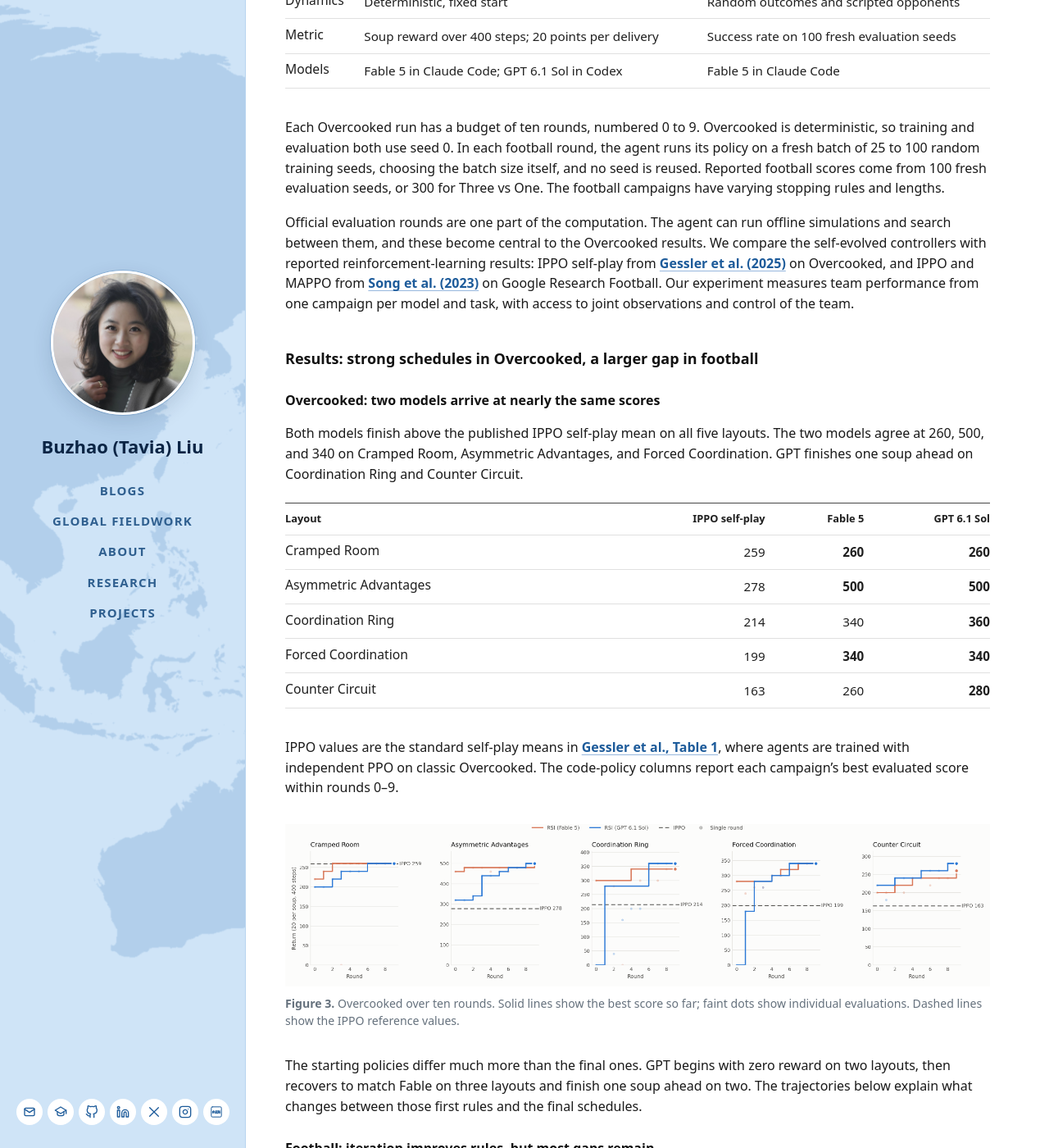
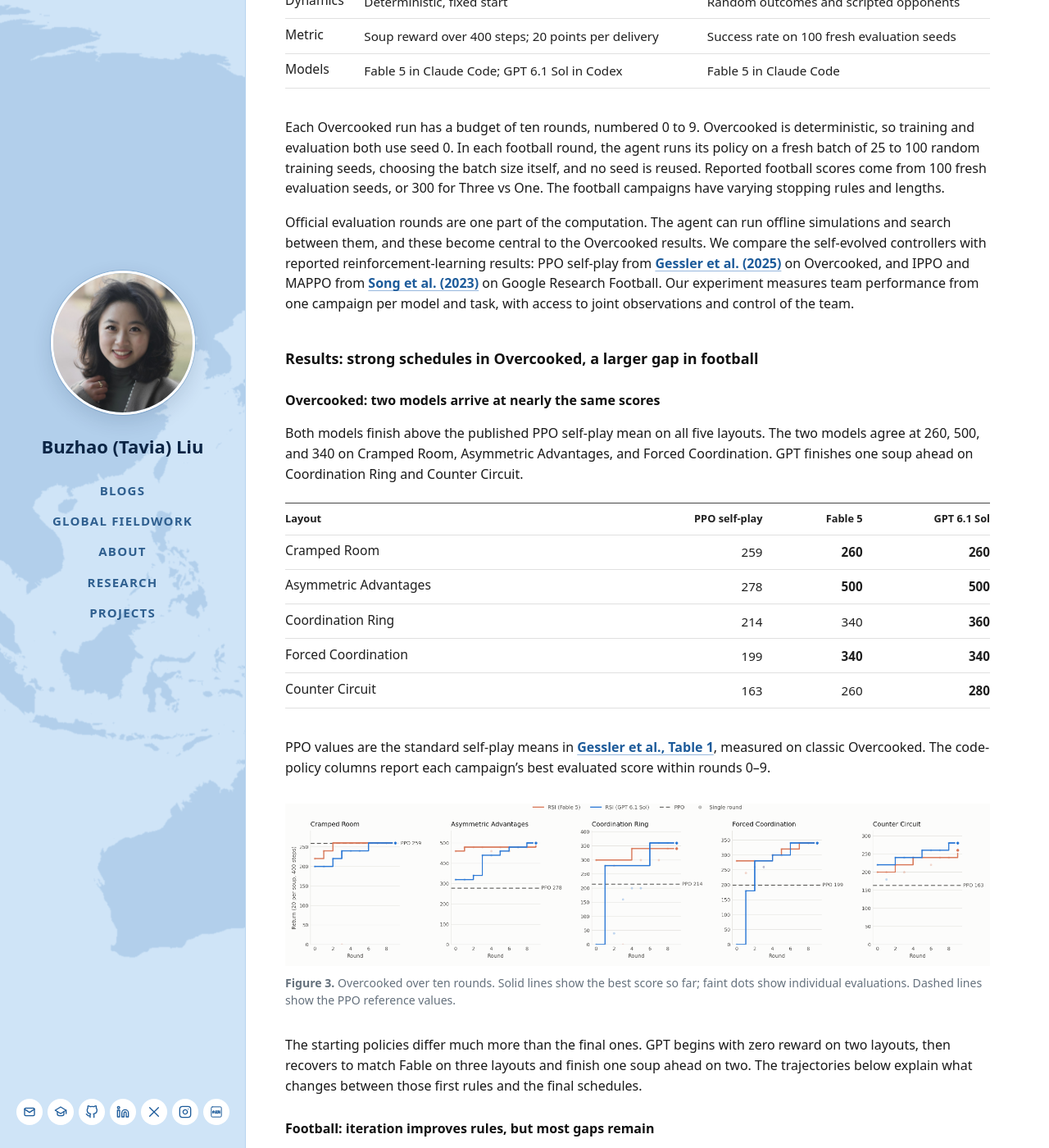
Before and after one commit to tavia-liu/tavia-liu.github.io, a Jekyll site: the page built from _posts/2026-10-31-self-improving-code-as-policies.md, in a window 1280 px wide and 1400 px high, scrolled down 1887 px. Shown: the whole window at 82% size. Built offline with Jekyll 4.4.1, drawn with Linux system fonts in a browser that asks for light colours; some of the changed text lies outside the part shown.

Commit message:
Overcooked baseline labeled PPO again

```diff
--- a/_posts/2026-10-31-self-improving-code-as-policies.md
+++ b/_posts/2026-10-31-self-improving-code-as-policies.md
@@ -33,7 +33,7 @@
   <figcaption style="margin-top: .65rem; color: #65717d; font-size: .88rem; line-height: 1.5;"><strong>Figure 1.</strong> Example tasks. Left: Overcooked Coordination Ring, where two chefs execute a joint schedule. Right: Google Research Football Counterattack Hard, where the team controller seeks an early shot. Both clips are selected successful rollouts of LLM-written policies.</figcaption>
 </figure>
 
-The loop worked strikingly well in Overcooked. After ten rounds, Fable 5 and GPT 6.1 Sol both beat neural policies trained with IPPO self-play on all five layouts. Their best policies are joint schedules found by search programs the models wrote for themselves. Google Research Football is a soccer simulator where players coordinate against built-in opponents while controlling their movement, first touches, and shot timing under stochastic dynamics. There, the same loop improved its policies but remained below the reported IPPO results on all seven scenarios and MAPPO on six.
+The loop worked strikingly well in Overcooked. After ten rounds, Fable 5 and GPT 6.1 Sol both beat neural policies trained with PPO self-play on all five layouts. Their best policies are joint schedules found by search programs the models wrote for themselves. Google Research Football is a soccer simulator where players coordinate against built-in opponents while controlling their movement, first touches, and shot timing under stochastic dynamics. There, the same loop improved its policies but remained below the reported IPPO results on all seven scenarios and MAPPO on six.
 
 The gap comes from the feedback each game returns. In the kitchen, a failed rollout points to a specific collision or idle step, so the loop can treat coordination like a math problem and search for a joint schedule. In football, a single evaluation rarely says what went wrong. A lost episode could come from the team strategy, from low-level control of one player, or from a random bounce, and the loop spends most of its effort separating real improvements from lucky evaluations. When the evaluator leaks information, it learns to exploit that instead. The loop is strong at coordination it can reason out on paper and still weak at coordination that lives in physical movement, where low-level control must absorb large amounts of randomness. The rest of this post shows how each of these happens.
 
@@ -59,15 +59,15 @@
 
 Each Overcooked run has a budget of ten rounds, numbered 0 to 9. Overcooked is deterministic, so training and evaluation both use seed 0. In each football round, the agent runs its policy on a fresh batch of 25 to 100 random training seeds, choosing the batch size itself, and no seed is reused. Reported football scores come from 100 fresh evaluation seeds, or 300 for Three vs One. The football campaigns have varying stopping rules and lengths.
 
-Official evaluation rounds are one part of the computation. The agent can run offline simulations and search between them, and these become central to the Overcooked results. We compare the self-evolved controllers with reported reinforcement-learning results: IPPO self-play from [Gessler et al. (2025)](https://arxiv.org/abs/2503.17821) on Overcooked, and IPPO and MAPPO from [Song et al. (2023)](https://arxiv.org/abs/2309.12951) on Google Research Football. Our experiment measures team performance from one campaign per model and task, with access to joint observations and control of the team.
+Official evaluation rounds are one part of the computation. The agent can run offline simulations and search between them, and these become central to the Overcooked results. We compare the self-evolved controllers with reported reinforcement-learning results: PPO self-play from [Gessler et al. (2025)](https://arxiv.org/abs/2503.17821) on Overcooked, and IPPO and MAPPO from [Song et al. (2023)](https://arxiv.org/abs/2309.12951) on Google Research Football. Our experiment measures team performance from one campaign per model and task, with access to joint observations and control of the team.
 
 ## Results: strong schedules in Overcooked, a larger gap in football
 
 ### Overcooked: two models arrive at nearly the same scores
 
-Both models finish above the published IPPO self-play mean on all five layouts. The two models agree at 260, 500, and 340 on Cramped Room, Asymmetric Advantages, and Forced Coordination. GPT finishes one soup ahead on Coordination Ring and Counter Circuit.
+Both models finish above the published PPO self-play mean on all five layouts. The two models agree at 260, 500, and 340 on Cramped Room, Asymmetric Advantages, and Forced Coordination. GPT finishes one soup ahead on Coordination Ring and Counter Circuit.
 
-| Layout | IPPO self-play | Fable 5 | GPT 6.1 Sol |
+| Layout | PPO self-play | Fable 5 | GPT 6.1 Sol |
 | --- | ---: | ---: | ---: |
 | Cramped Room | 259 | **260** | **260** |
 | Asymmetric Advantages | 278 | **500** | **500** |
@@ -75,11 +75,11 @@
 | Forced Coordination | 199 | **340** | **340** |
 | Counter Circuit | 163 | 260 | **280** |
 
-IPPO values are the standard self-play means in [Gessler et al., Table 1](https://arxiv.org/html/2503.17821v1#S5.T1), where agents are trained with independent PPO on classic Overcooked. The code-policy columns report each campaign's best evaluated score within rounds 0–9.
+PPO values are the standard self-play means in [Gessler et al., Table 1](https://arxiv.org/html/2503.17821v1#S5.T1), measured on classic Overcooked. The code-policy columns report each campaign's best evaluated score within rounds 0–9.
 
 <figure style="margin: 2rem 0; max-width: 100%;">
-  <img src="{{ '/assets/img/research/overcooked-rsi-ten-rounds.png' | relative_url }}?v=20261031-ippo" alt="Best reward across ten rounds on five Overcooked layouts. The models tie on three layouts; GPT finishes one delivery ahead on the other two." style="display: block; width: 100%; height: auto;">
-  <figcaption style="margin-top: .65rem; color: #65717d; font-size: .88rem; line-height: 1.5;"><strong>Figure 3.</strong> Overcooked over ten rounds. Solid lines show the best score so far; faint dots show individual evaluations. Dashed lines show the IPPO reference values.</figcaption>
+  <img src="{{ '/assets/img/research/overcooked-rsi-ten-rounds.png' | relative_url }}?v=20261031-ppo" alt="Best reward across ten rounds on five Overcooked layouts. The models tie on three layouts; GPT finishes one delivery ahead on the other two." style="display: block; width: 100%; height: auto;">
+  <figcaption style="margin-top: .65rem; color: #65717d; font-size: .88rem; line-height: 1.5;"><strong>Figure 3.</strong> Overcooked over ten rounds. Solid lines show the best score so far; faint dots show individual evaluations. Dashed lines show the PPO reference values.</figcaption>
 </figure>
 
 The starting policies differ much more than the final ones. GPT begins with zero reward on two layouts, then recovers to match Fable on three layouts and finish one soup ahead on two. The trajectories below explain what changes between those first rules and the final schedules.
@@ -211,4 +211,4 @@
 3. Kurach, K. et al. [Google Research Football: A Novel Reinforcement Learning Environment](https://research.google/pubs/google-research-football-a-novel-reinforcement-learning-environment/). AAAI, 2020.
 4. Yu, C. et al. [The Surprising Effectiveness of PPO in Cooperative Multi Agent Games](https://papers.neurips.cc/paper_files/paper/2022/hash/9c1535a02f0ce079433344e14d910597-Abstract-Datasets_and_Benchmarks.html). NeurIPS, 2022.
 5. Song, Y. et al. [Boosting Studies of Multi-Agent Reinforcement Learning on Google Research Football Environment: the Past, Present, and Future](https://arxiv.org/abs/2309.12951). arXiv, 2023. Football references: Table 3.
-6. Gessler, T. et al. [OvercookedV2: Rethinking Overcooked for Zero-Shot Coordination](https://arxiv.org/abs/2503.17821). ICLR, 2025. Classic Overcooked IPPO references: Table 1, standard self-play.
+6. Gessler, T. et al. [OvercookedV2: Rethinking Overcooked for Zero-Shot Coordination](https://arxiv.org/abs/2503.17821). ICLR, 2025. Classic Overcooked PPO references: Table 1, standard self-play.
```
Also changed, not shown: assets/img/research/overcooked-rsi-ten-rounds.png.
